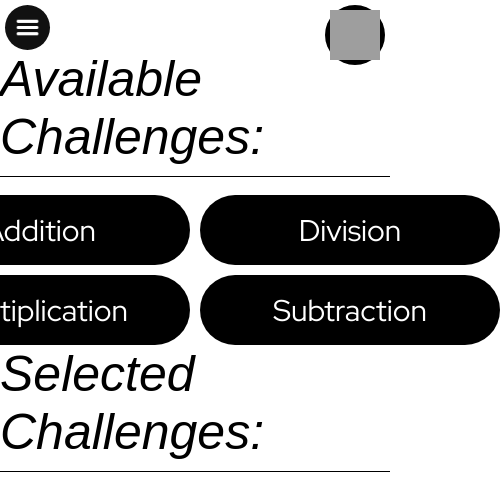
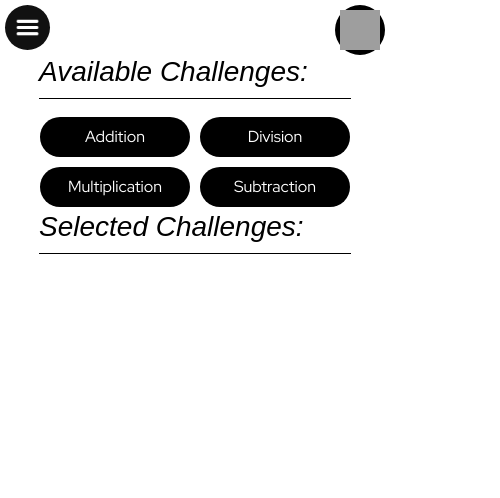
Before and after one commit to CoderTofu/PriMath, a React (Create React App) app: page /challenges in a window 390 px wide. Shown: the top 498 px of the page, 500 px wide, since content can reach past the window. Built offline with nearby package versions, Linux system fonts and the light colour scheme; grey boxes are pictures that could not be loaded; a web font is replaced by a local one.

Commit message:
small tweaks in css responsiveness for smaller screens

```diff
--- a/src/css/component-css/view-mode.css
+++ b/src/css/component-css/view-mode.css
@@ -24,6 +24,6 @@
 }
 
 .mode-container img {
-    width: 50px;
-    height: 50px;
+    width: 40px;
+    height: 40px;
 }
--- a/src/css/page-css/challenges.css
+++ b/src/css/page-css/challenges.css
@@ -5,6 +5,7 @@
 .challenge-container > div {
     min-height: 150px;
     width: 100%;
+    margin-bottom: 2rem;
 }
 
 .content-header {
@@ -84,6 +85,7 @@
     display: flex;
     width: 300px;
     justify-content: space-between;
+    align-items: center;
     padding: 25px;
     border-radius: 30px;
     font-size: 20px;
@@ -296,3 +298,136 @@
         opacity: 100%;
     }
 }
+
+@media (max-width: 800px) {
+    .challenge-container>div {
+        min-height: 150px;
+        margin-bottom: 1rem;
+    }
+
+    .content-header {
+        font-size: 40px;
+    }
+
+    .available-btn {
+        height: 60px;
+        width: 250px;
+        font-size: 20px;
+    }
+
+    .selected-btn {
+        height: 60px;
+        width: 250px;
+        font-size: 15px;
+    }
+
+    .util-btn {
+        width: fit-content;
+    }
+
+    .util-btn button {
+        height: 25px;
+        width: 40px;
+        font-size: 10px;
+    }
+
+    .selected-type {
+        font-size: 2rem;
+    }
+
+    .label-input {
+        font-size: 1rem;
+    }
+
+    .num-input {
+        width: 3.5rem;
+        font-size: 0.7rem;
+    }
+}
+
+@media (max-width: 600px) {
+    .challenge-container>div {
+        min-height: 120px;
+        margin-bottom: 0.5rem;
+    }
+
+    .challenge-container>div {
+        margin-bottom: 0.5rem;
+    }
+
+    .content-header {
+        font-size: 35px;
+    }
+
+    .available-btn {
+        height: 50px;
+        width: 200px;
+        font-size: 20px;
+    }
+
+    .selected-btn {
+        height: 50px;
+        width: 200px;
+        font-size: 12px;
+    }
+
+    .util-btn button {
+        height: 20px;
+        width: 20px;
+        padding: 0.2rem 1.2rem;
+        font-size: 7px;
+    }
+}
+
+@media (max-width: 450px) {
+    .challenge-container>div {
+        min-height: 100px;
+        margin-bottom: 0.25rem;
+    }
+
+    .available-btn-container {
+        min-height: 0;
+    }
+
+    .challenge-container {
+        margin-top: 3.5rem;
+    }
+
+    .content-header {
+        font-size: 28px;
+    }
+
+    .available-btn {
+        height: 40px;
+        width: 150px;
+        font-size: 16px;
+    }
+
+    .selected-btn {
+        height: 40px;
+        width: 150px;
+        font-size: 10px;
+        padding: 1rem 1rem;
+    }
+
+    .util-btn button {
+        height: 15px;
+        width: 12px;
+        padding: 0.1rem 0.8rem;
+        font-size: 5px;
+    }
+
+    .selected-type {
+        font-size: 1.5rem;
+    }
+
+    .label-input {
+        font-size: 0.7rem;
+    }
+
+    .num-input {
+        width: 3rem;
+        height: 1.5rem;
+        font-size: 0.5rem;
+    }
+}
--- a/src/css/page-css/home.css
+++ b/src/css/page-css/home.css
@@ -56,3 +56,24 @@
 .generate-btn:hover {
     transform: scale(1.1);
 }
+
+@media (max-width: 700px) {
+    .title {
+        font-size: 75px;
+    }
+
+    .site-title {
+        font-size: 40px;
+    }
+
+    .generate-btn {
+        font-size: 15px;
+    }
+}
+
+@media (max-width: 500px) {
+    .site-title {
+        font-size: 30px;
+        margin-bottom: 1rem;
+    }
+}
--- a/src/pages/challenges.jsx
+++ b/src/pages/challenges.jsx
@@ -257,7 +257,7 @@ export default function Challenges(props) {
     }, [selected])
 
     return (
-        <div className={`challenge-container ${mode}`}>
+        <div className={`challenge-container`}>
 
             <div className={`available-container ${mode}`}>
                 <div className="content-header">Available Challenges:</div>
```
